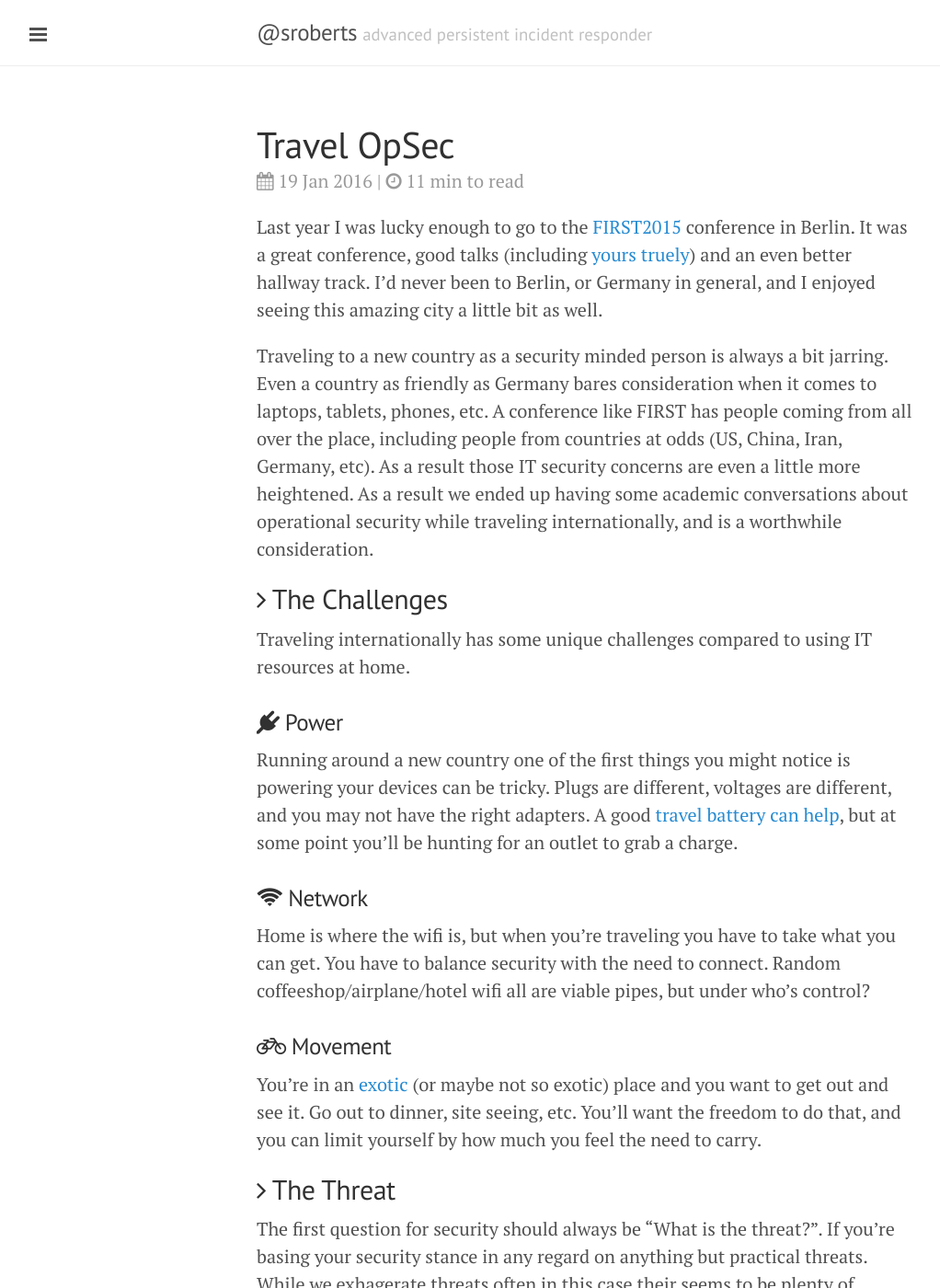
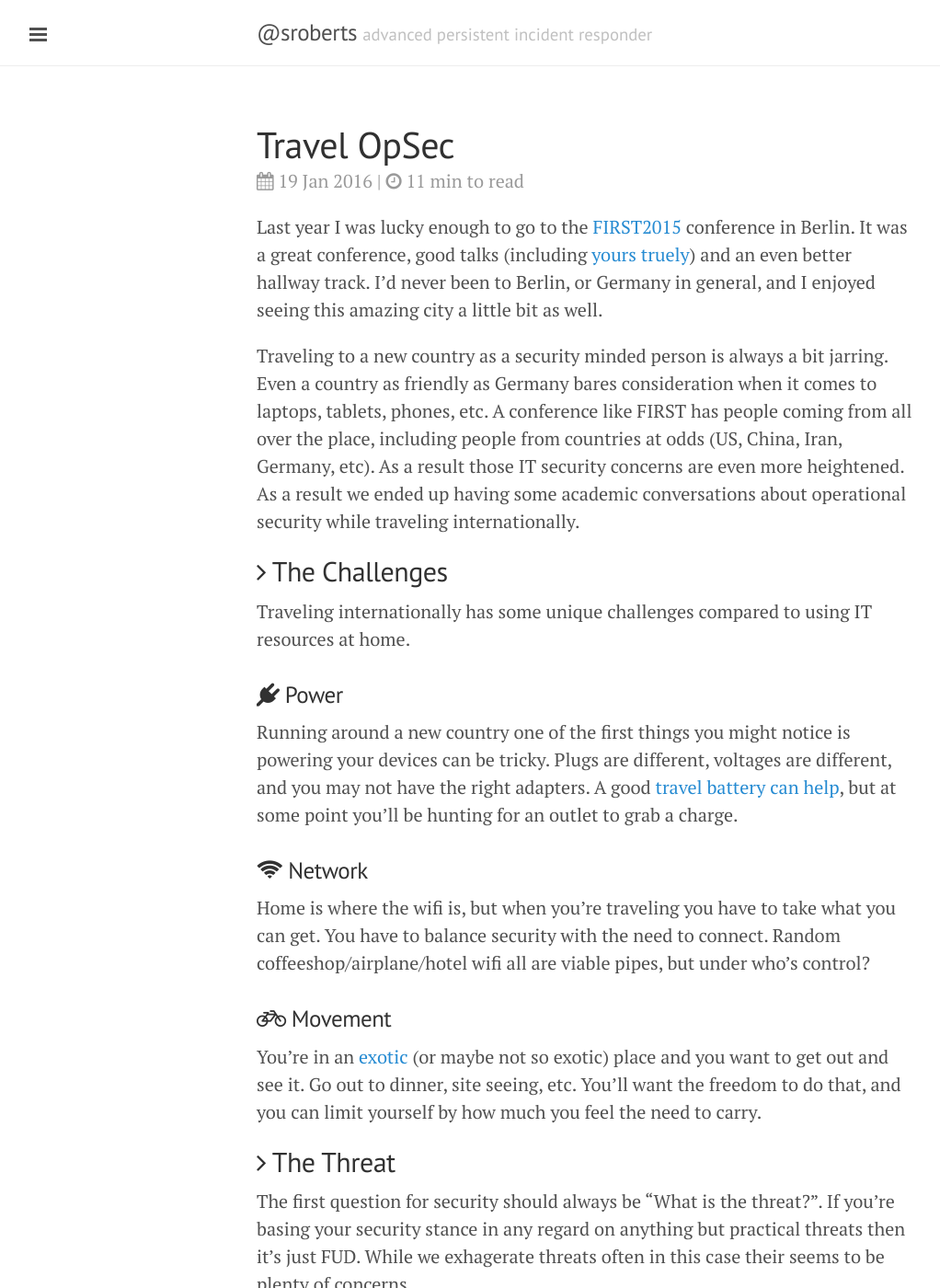
Before and after one commit to sroberts/sroberts.github.io, a Jekyll site: the page built from _posts/2016-01-19-travel-opsec.md, in a window 1280 px wide and 1400 px high. Shown: the whole window at 92% size, without its empty margins (1-1023 px from the left). Built offline with Jekyll 4.4.1, drawn with Linux system fonts in a browser that asks for light colours; nearby versions of some CDN libraries; comment, search, counter and statistics services are not loaded; some of the changed text lies outside the part shown.

Commit message:
edits based on first listen though

```diff
--- a/_posts/2016-01-19-travel-opsec.md
+++ b/_posts/2016-01-19-travel-opsec.md
@@ -5,7 +5,7 @@
 
 Last year I was lucky enough to go to the [FIRST2015](https://www.first.org/conference/2015) conference in Berlin. It was a great conference, good talks (including [yours truely](http://sroberts.github.io/2015/07/08/ccir-presentation/)) and an even better hallway track. I'd never been to Berlin, or Germany in general, and I enjoyed seeing this amazing city a little bit as well.
 
-Traveling to a new country as a security minded person is always a bit jarring. Even a country as friendly as Germany bares consideration when it comes to laptops, tablets, phones, etc. A conference like FIRST has people coming from all over the place, including people from countries at odds (US, China, Iran, Germany, etc). As a result those IT security concerns are even a little more heightened. As a result we ended up having some academic conversations about operational security while traveling internationally, and is a worthwhile consideration.
+Traveling to a new country as a security minded person is always a bit jarring. Even a country as friendly as Germany bares consideration when it comes to laptops, tablets, phones, etc. A conference like FIRST has people coming from all over the place, including people from countries at odds (US, China, Iran, Germany, etc). As a result those IT security concerns are even more heightened. As a result we ended up having some academic conversations about operational security while traveling internationally.
 
 ## <i class="fa fa-angle-right"></i> The Challenges
 
@@ -23,13 +23,13 @@
 
 ## <i class="fa fa-angle-right"></i> The Threat
 
-The first question for security should always be "What is the threat?". If you're basing your security stance in any regard on anything but practical threats. While we exhagerate threats often in this case their seems to be plenty of concerns.
+The first question for security should always be "What is the threat?". If you're basing your security stance in any regard on anything but practical threats then it's just FUD. While we exhagerate threats often in this case their seems to be plenty of concerns.
 
 ### <i class="fa fa-angle-double-right"></i> Seizure at Checkpoints & _Evil Maid_ Style Attacks
 
-Depending on the country customs __seizing devices at check points__, either for minutes or days, may happen a little or may happen a lot. [But it does happen.](http://www.wired.com/2010/11/hacker-border-search/) A close relative of checkpoint seizure is the __evil maid__ attack, where someone with access (like a cloned keycard) enters your hotel and accesses your devices while you're out of the room (Oh, and they might also have cameras + listening devices in your room too, just in case you fall into a honeypot).
+Depending on the country customs __seizing devices at check points__, either for minutes or days, may happen a little or may happen a lot. [But it does happen.](http://www.wired.com/2010/11/hacker-border-search/) A close relative of checkpoint seizure is the __evil maid__ attack, where someone with access (like a cloned keycard) enters your hotel and accesses your devices while you're out of the room (Oh, and they might also have cameras + listening devices in your room as well, just in case you fall into a honeypot).
 
-The basic formula of both of these attacks is _physical access + time = compromise_.  FDE helps, but it's [not bulletproof](https://nakedsecurity.sophos.com/2012/02/02/filevault-encryption-broken/) given near infinite computing resources and near infinite time. If your computer leaves your site at a checkpoint assume the data is staying.
+The basic formula of both of these attacks is _physical access + time = compromise_.  Full Disk Encryption helps, but it's [not bulletproof](https://nakedsecurity.sophos.com/2012/02/02/filevault-encryption-broken/) given near infinite computing resources and near infinite time. If your computer leaves your site at a checkpoint assume the data is staying.
 
 ### <i class="fa fa-angle-double-right"></i> _Dark Hotel_ Style Attacks
 
```
Also changed, not shown: other parts of _posts/2016-01-19-travel-opsec.md (+9 -9 lines).
